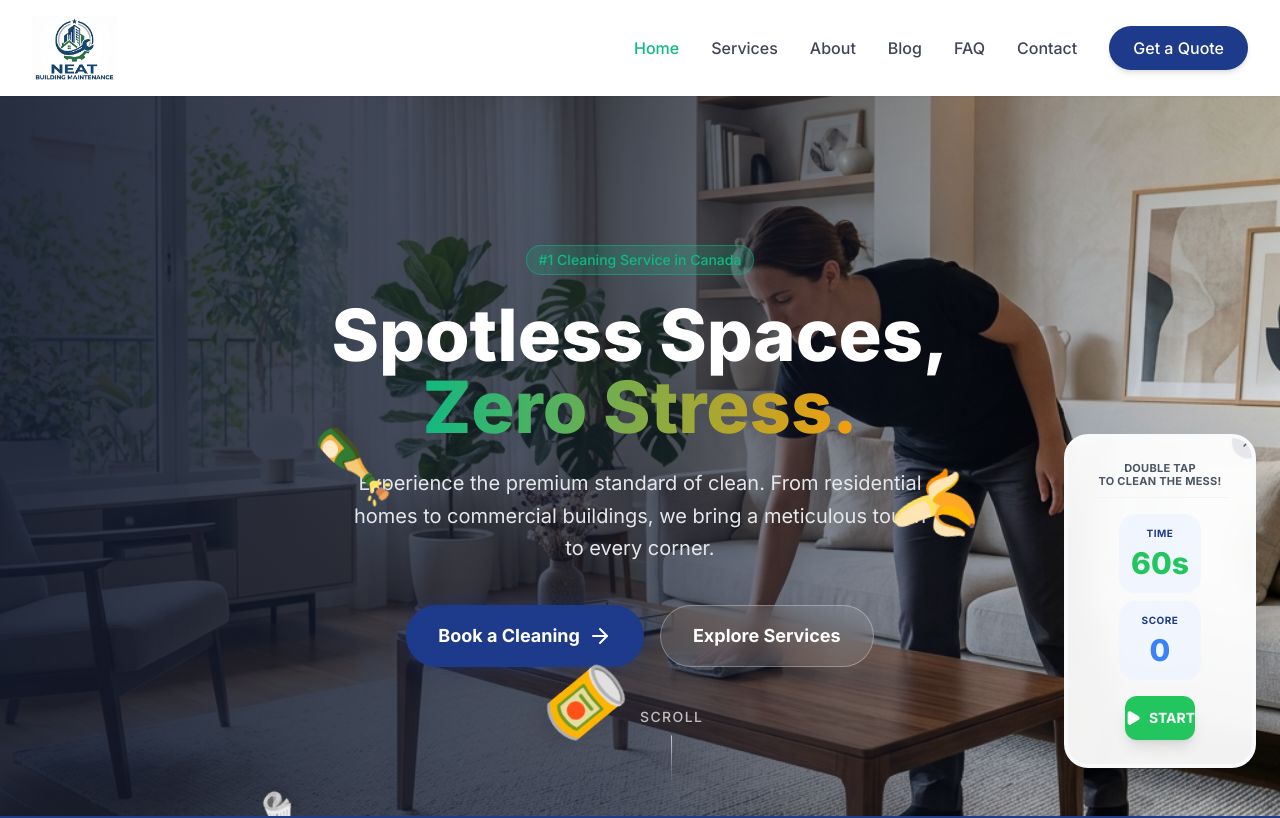
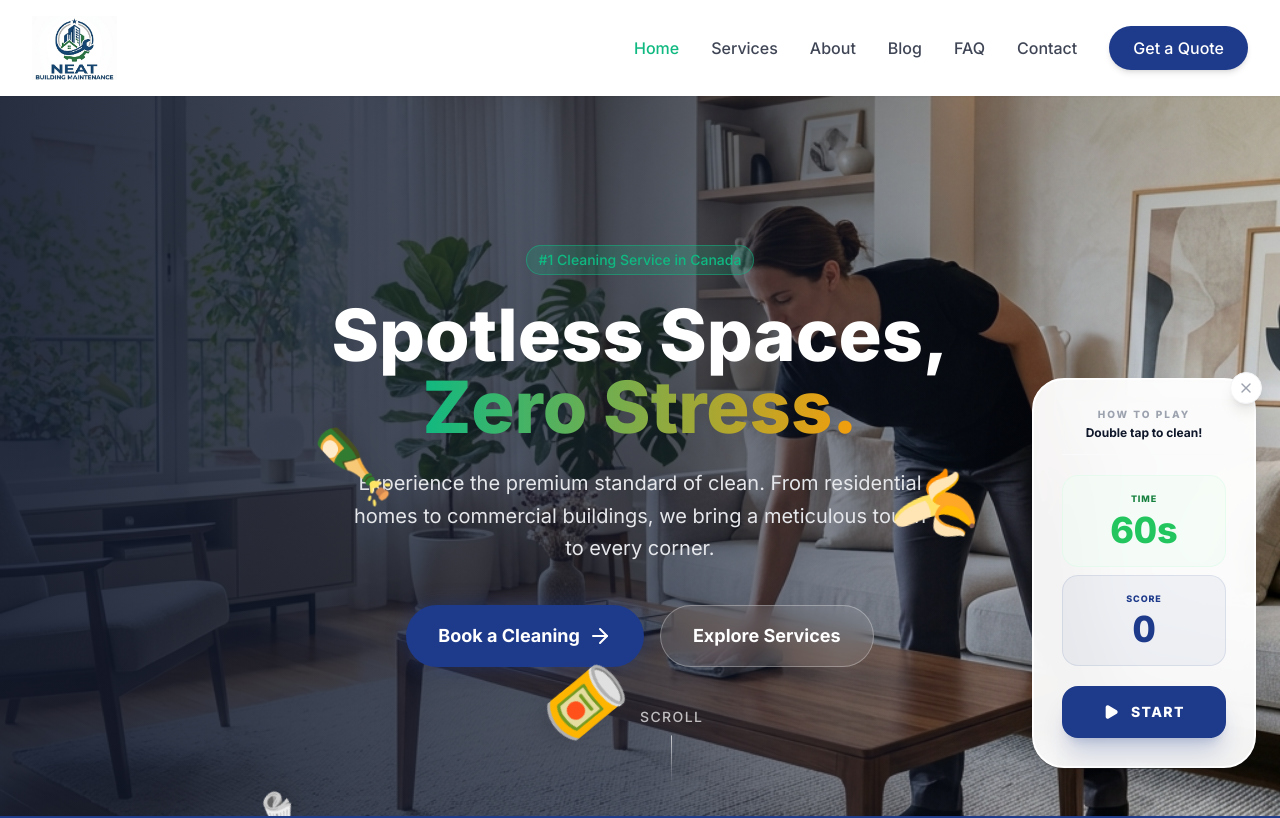
Before and after one commit to kritikakandhari/NeatBuildingMaintanence, a React (Vite) app: page / in a window 1280 px wide. Shown: the top 818 px of the page. Built offline with nearby package versions, Linux system fonts and the light colour scheme.

Commit message:
Enhance CatchTheTrashGame UI with better styling and button alignment

```diff
--- a/src/components/CatchTheTrashGame.jsx
+++ b/src/components/CatchTheTrashGame.jsx
@@ -101,71 +101,77 @@ const CatchTheTrashGame = ({ onComplete }) => {
     <div className="absolute inset-0 z-40 pointer-events-none overflow-hidden font-sans">
 
       {/* Responsive Game UI */}
-      <div className="absolute left-1/2 -translate-x-1/2 top-4 lg:top-auto lg:bottom-12 lg:right-6 lg:left-auto lg:translate-x-0 pointer-events-auto z-50 w-[90%] max-w-sm lg:w-48">
-        <div className="bg-white/95 backdrop-blur-md rounded-3xl p-3 lg:p-6 shadow-2xl border-4 border-gray-50 flex flex-row lg:flex-col items-center gap-2 lg:gap-4 overflow-hidden">
+      <div className="absolute left-1/2 -translate-x-1/2 top-4 lg:top-auto lg:bottom-12 lg:right-6 lg:left-auto lg:translate-x-0 pointer-events-auto z-50 w-[92%] max-w-sm lg:w-56">
+        <div className="bg-white/95 backdrop-blur-xl rounded-[2rem] p-4 lg:p-7 shadow-[0_20px_50px_rgba(0,0,0,0.15)] border-2 border-white flex flex-row lg:flex-col items-center gap-3 lg:gap-5 overflow-visible relative">
 
           <button
             onClick={handleClose}
-            className="absolute top-1 right-1 lg:-top-3 lg:-right-3 w-6 h-6 lg:w-8 lg:h-8 bg-gray-200 hover:bg-gray-300 text-gray-600 rounded-full flex items-center justify-center transition-colors shadow-sm z-50"
+            className="absolute -top-2 -right-2 w-8 h-8 bg-white text-gray-400 hover:text-red-500 rounded-full flex items-center justify-center transition-all shadow-lg z-[60] border border-gray-100"
             title="Close Game"
           >
-            <X className="w-3 h-3 lg:w-4 lg:h-4" />
+            <X className="w-4 h-4" />
           </button>
 
           {gameStatus !== 'gameover' ? (
             <>
-              {/* Double tap instruction - Hidden on mobile to save space */}
-              <div className="hidden lg:block text-center w-full pb-2 border-b border-gray-100">
-                <p className="text-[11px] font-bold text-gray-600 leading-tight uppercase tracking-wide">
-                  Double tap <br/> to clean the mess!
+              {/* Instruction */}
+              <div className="hidden lg:block text-center w-full pb-3 border-b border-gray-50">
+                <p className="text-[10px] font-black text-gray-400 leading-tight uppercase tracking-[0.2em]">
+                  How to Play
+                </p>
+                <p className="text-[12px] font-bold text-dark mt-1">
+                  Double tap to clean!
                 </p>
               </div>
 
-              {/* Stats Container - Row on mobile, Column on desktop */}
-              <div className="flex flex-row lg:flex-col gap-2 flex-1">
+              {/* Stats Container */}
+              <div className="flex flex-row lg:flex-col gap-2 flex-1 lg:w-full">
                 {/* Time Left */}
-                <div className="bg-blue-50/80 rounded-xl lg:rounded-2xl p-2 lg:p-3 text-center flex-1 min-w-[70px]">
-                  <p className="text-[8px] lg:text-[10px] font-bold text-blue-900 tracking-wider mb-0 lg:mb-1">TIME</p>
-                  <p className={`text-xl lg:text-3xl font-black ${timeLeft <= 10 && gameStatus === 'playing' ? 'text-red-500 animate-pulse' : 'text-green-500'}`}>
+                <div className="bg-green-50/50 rounded-2xl p-2 lg:p-4 text-center flex-1 lg:w-full border border-green-100/50">
+                  <p className="text-[9px] font-black text-green-700 tracking-[0.1em] mb-1 uppercase">Time</p>
+                  <p className={`text-xl lg:text-4xl font-black tabular-nums ${timeLeft <= 10 && gameStatus === 'playing' ? 'text-red-500 animate-pulse' : 'text-green-500'}`}>
                     {timeLeft}s
                   </p>
                 </div>
 
                 {/* Score */}
-                <div className="bg-blue-50/80 rounded-xl lg:rounded-2xl p-2 lg:p-3 text-center flex-1 min-w-[70px]">
-                  <p className="text-[8px] lg:text-[10px] font-bold text-blue-900 tracking-wider mb-0 lg:mb-1">SCORE</p>
-                  <p className="text-xl lg:text-3xl font-black text-blue-500">{score}</p>
+                <div className="bg-primary/5 rounded-2xl p-2 lg:p-4 text-center flex-1 lg:w-full border border-primary/10">
+                  <p className="text-[9px] font-black text-primary tracking-[0.1em] mb-1 uppercase">Score</p>
+                  <p className="text-xl lg:text-4xl font-black tabular-nums text-primary">{score}</p>
                 </div>
               </div>
 
               {gameStatus === 'idle' ? (
                 <button
                   onClick={handleStart}
-                  className="bg-green-500 hover:bg-green-600 text-white rounded-xl px-4 lg:px-0 py-2 lg:py-3 text-center font-bold text-xs lg:text-sm shadow-lg hover:shadow-xl hover:-translate-y-0.5 transition-all flex items-center justify-center gap-2"
+                  className="bg-primary hover:bg-dark text-white rounded-2xl px-6 lg:w-full py-3 lg:py-4 text-center font-black text-xs lg:text-sm shadow-xl shadow-primary/20 hover:shadow-primary/30 transition-all flex items-center justify-center gap-3 group"
                 >
-                  <Play className="w-3 h-3 lg:w-4 lg:h-4 fill-current" /> <span className="whitespace-nowrap">START</span>
+                  <Play className="w-4 h-4 fill-current group-hover:scale-110 transition-transform" />
+                  <span className="tracking-widest uppercase">Start</span>
                 </button>
               ) : (
-                <div className="bg-blue-400 text-white rounded-xl px-4 lg:px-0 py-2 lg:py-3 text-center font-bold text-xs lg:text-sm shadow-md animate-pulse flex items-center justify-center whitespace-nowrap">
-                  CLEANING!
+                <div className="bg-green-500 text-white rounded-2xl px-6 lg:w-full py-3 lg:py-4 text-center font-black text-xs lg:text-sm shadow-lg animate-pulse flex items-center justify-center whitespace-nowrap tracking-widest uppercase">
+                  Active
                 </div>
               )}
             </>
           ) : (
-            <div className="text-center py-1 lg:py-4 w-full flex lg:flex-col items-center justify-center gap-2">
-              <div className="flex items-center gap-2">
-                <Trash2 className="w-6 h-6 lg:w-12 lg:h-12 text-primary" />
-                <span className="text-xs font-bold text-dark lg:hidden">TIME'S UP!</span>
+            <div className="text-center py-2 lg:py-6 w-full flex lg:flex-col items-center justify-center gap-4">
+              <div className="bg-primary/10 w-12 h-12 lg:w-20 lg:h-20 rounded-full flex items-center justify-center">
+                <Trash2 className="w-6 h-6 lg:w-10 lg:h-10 text-primary" />
               </div>
-              <div className="flex items-center gap-1">
-                <span className="text-[10px] text-gray-500 lg:block hidden">You cleaned</span>
-                <p className="text-xl lg:text-3xl font-black text-primary">{score}</p>
-                <span className="text-[10px] text-gray-500">items</span>
+              <div className="text-left lg:text-center">
+                <p className="text-[10px] font-black text-gray-400 uppercase tracking-widest mb-1">Session Ended</p>
+                <div className="flex items-baseline justify-center gap-1">
+                  <p className="text-2xl lg:text-5xl font-black text-primary">{score}</p>
+                  <span className="text-xs font-bold text-gray-500">cleared</span>
+                </div>
               </div>
             </div>
           )}
         </div>
       </div>
+
 
       {/* Floating Trash Items */}
       <div className="absolute inset-0">
```
